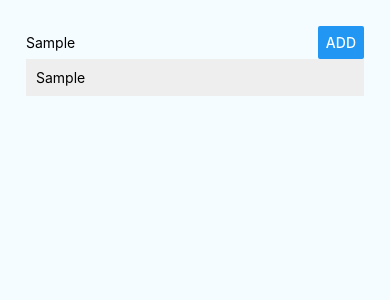
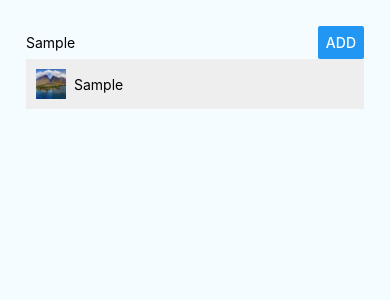
Before and after one commit to parkerneff/react_native_course, a React Native app: screen / in a window 390 px wide. Both pictures are taken after typing "Sample" into the empty fields and a click on the button "ADD". Shown: the top 300 px of the page. Built offline with nearby package versions, Linux system fonts and the light colour scheme.

Commit message:
34 images - stored on project

```diff
--- a/App.js
+++ b/App.js
@@ -10,6 +10,7 @@
 import {StyleSheet, View} from 'react-native';
 import PlaceInput from "./src/components/PlaceInput/PlaceInput";
 import PlaceList from "./src/components/PlaceList/PlaceList";
+import placeImage from './src/assets/lanai-760x500.jpg';
 
 
 type Props = {};
@@ -24,7 +25,12 @@
 
         this.setState(prevState => {
             return {
-                places: prevState.places.concat({key: String(Math.random()), value: placeName})
+                places: prevState.places.concat(
+                    {
+                        key: String(Math.random()),
+                        name: placeName,
+                        image: placeImage
+                    })
             };
         });
     };
--- a/src/components/ListItem/ListItem.js
+++ b/src/components/ListItem/ListItem.js
@@ -1,9 +1,10 @@
 import React from 'react';
-import {View, Text, StyleSheet, TouchableHighlight} from 'react-native';
+import {View, Text, StyleSheet, TouchableHighlight, Image} from 'react-native';
 
 const listItem = (props) => (
     <TouchableHighlight onPress={props.onItemPressed}>
         <View style={styles.listItem} >
+            <Image style={styles.placeImage} source={props.placeImage}/>
             <Text>{props.placeName}</Text>
         </View>
     </TouchableHighlight>
@@ -14,7 +15,14 @@
         width: "100%",
         padding: 10,
         backgroundColor: "#eee",
-        marginBottom: 5
+        marginBottom: 5,
+        flexDirection: "row",
+        alignItems: "center"
+    },
+    placeImage: {
+        marginRight: 8,
+        height: 30,
+        width: 30
     }
 
 });
--- a/src/components/PlaceList/PlaceList.js
+++ b/src/components/PlaceList/PlaceList.js
@@ -9,7 +9,10 @@
         <FlatList style={styles.listContainer}
                   data={props.places}
                   renderItem={(info) => (
-                      <ListItem  placeName={info.item.value} onItemPressed={() => props.onItemDeleted(info.item.key)}/>
+                      <ListItem
+                          placeName={info.item.name}
+                          placeImage = {info.item.image}
+                          onItemPressed={() => props.onItemDeleted(info.item.key)}/>
                   )}
         />
     );
```
Also changed, not shown: src/assets/lanai-760x500.jpg (added).
